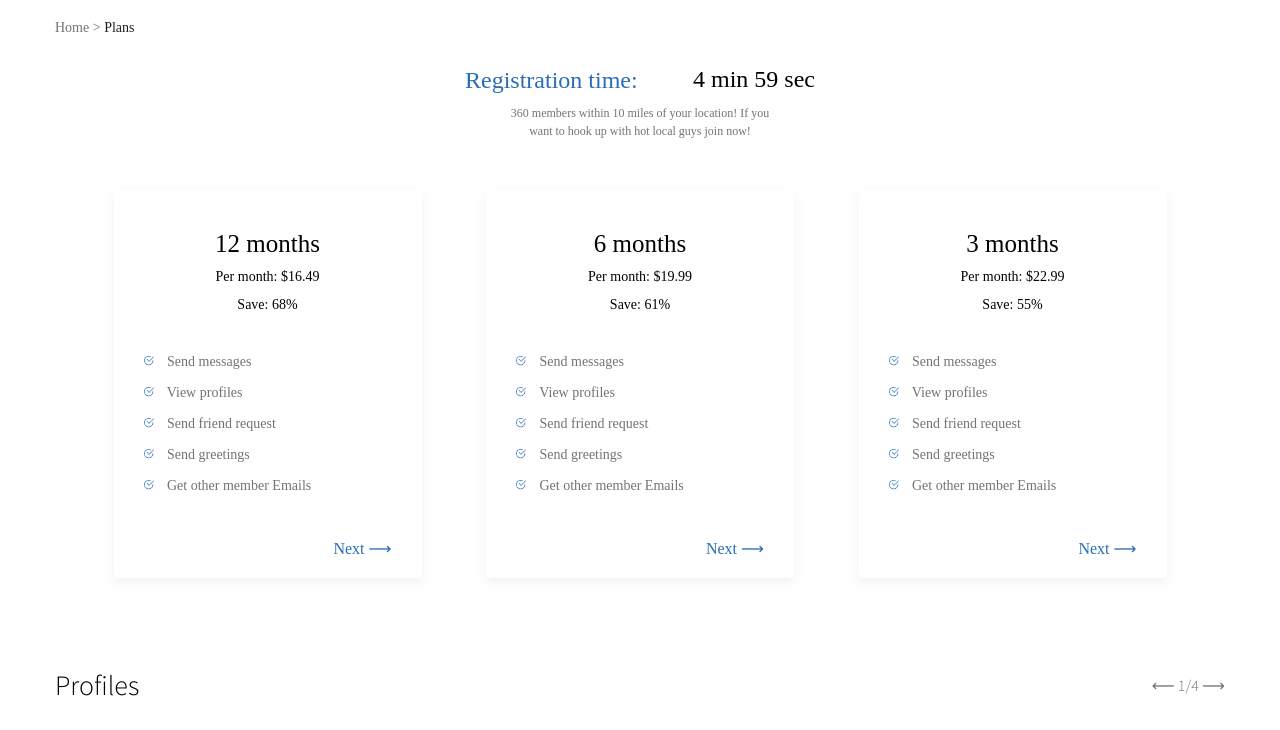
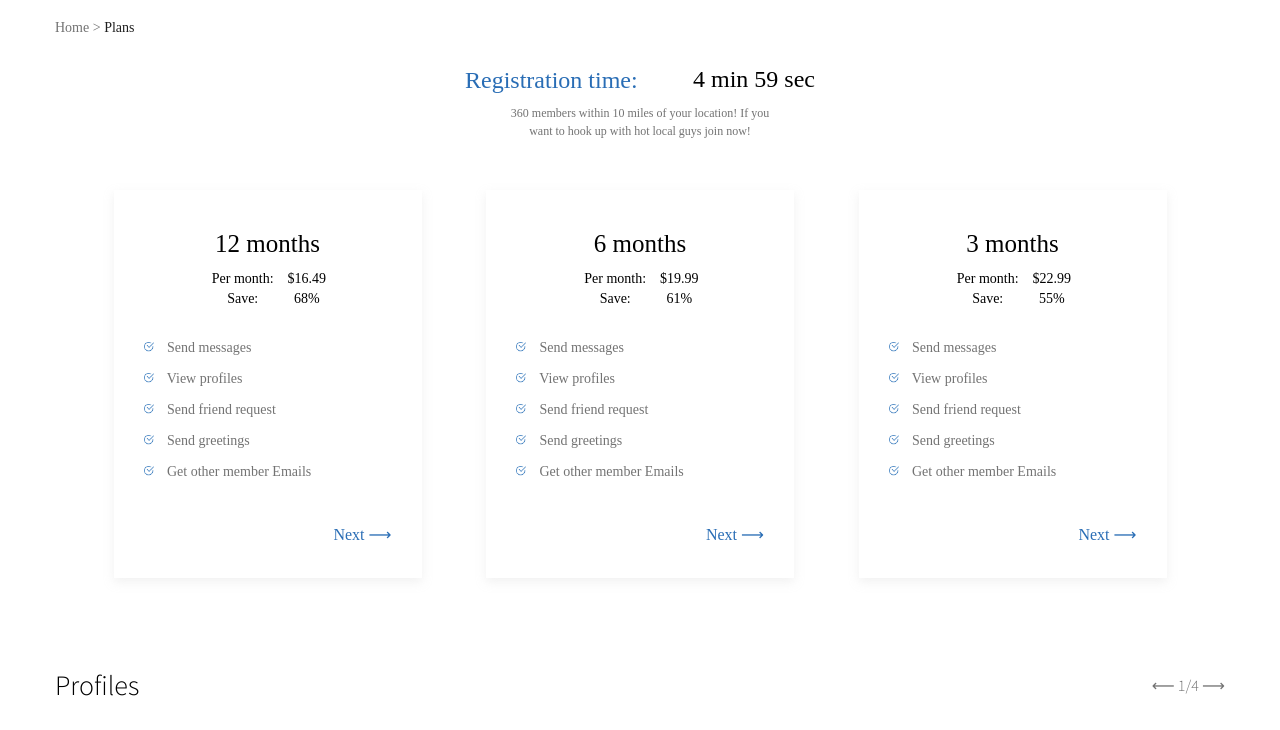
Before and after one commit to alinanohas/gaymeet, a plain HTML site: page index.html in a window 1280 px wide. Shown: the top 730 px of the page. Drawn offline with Linux system fonts and the light colour scheme; a web font is replaced by a local one.

Commit message:
Update index.html

```diff
--- a/index.html
+++ b/index.html
@@ -25,8 +25,16 @@
             <div class="plan plan1">
                 <div class="terms">
                     <p class="mohths">12 months</p>
-                    <p class="price">Per month: $16.49</p>
-                    <p>Save: 68%</p>
+                    <table>
+                        <tr class="price">
+                            <td>Per month:</td>
+                            <td>$16.49</td>
+                        </tr>
+                        <tr>
+                            <td>Save:</td>
+                            <td>68%</td>
+                        </tr>
+                    </table>
                 </div>
                 <div class="information">
                     <p><img src="Images/checkmark.png" alt=""> Send messages</p>
@@ -40,8 +48,16 @@
             <div class="plan plan2">
                 <div class="terms">
                     <p class="mohths">6 months</p>
-                    <p class="price">Per month: $19.99</p>
-                    <p>Save: 61%</p>
+                    <table>
+                        <tr class="price">
+                            <td>Per month:</td>
+                            <td>$19.99</td>
+                        </tr>
+                        <tr>
+                            <td>Save:</td>
+                            <td>61%</td>
+                        </tr>
+                    </table>
                 </div>
                 <div class="information">
                     <p><img src="Images/checkmark.png" alt=""> Send messages</p>
@@ -56,8 +72,16 @@
             <div class="plan plan3">
                 <div class="terms">
                     <p class="mohths">3 months</p>
-                    <p class="price">Per month: $22.99</p>
-                    <p>Save: 55%</p>
+                    <table>
+                        <tr class="price">
+                            <td>Per month:</td>
+                            <td>$22.99</td>
+                        </tr>
+                        <tr>
+                            <td>Save:</td>
+                            <td>55%</td>
+                        </tr>
+                    </table>
                 </div>
                 <div class="information">
                     <p><img src="Images/checkmark.png" alt=""> Send messages</p>
```
Lines whose indentation alone changed are shown as unchanged.
